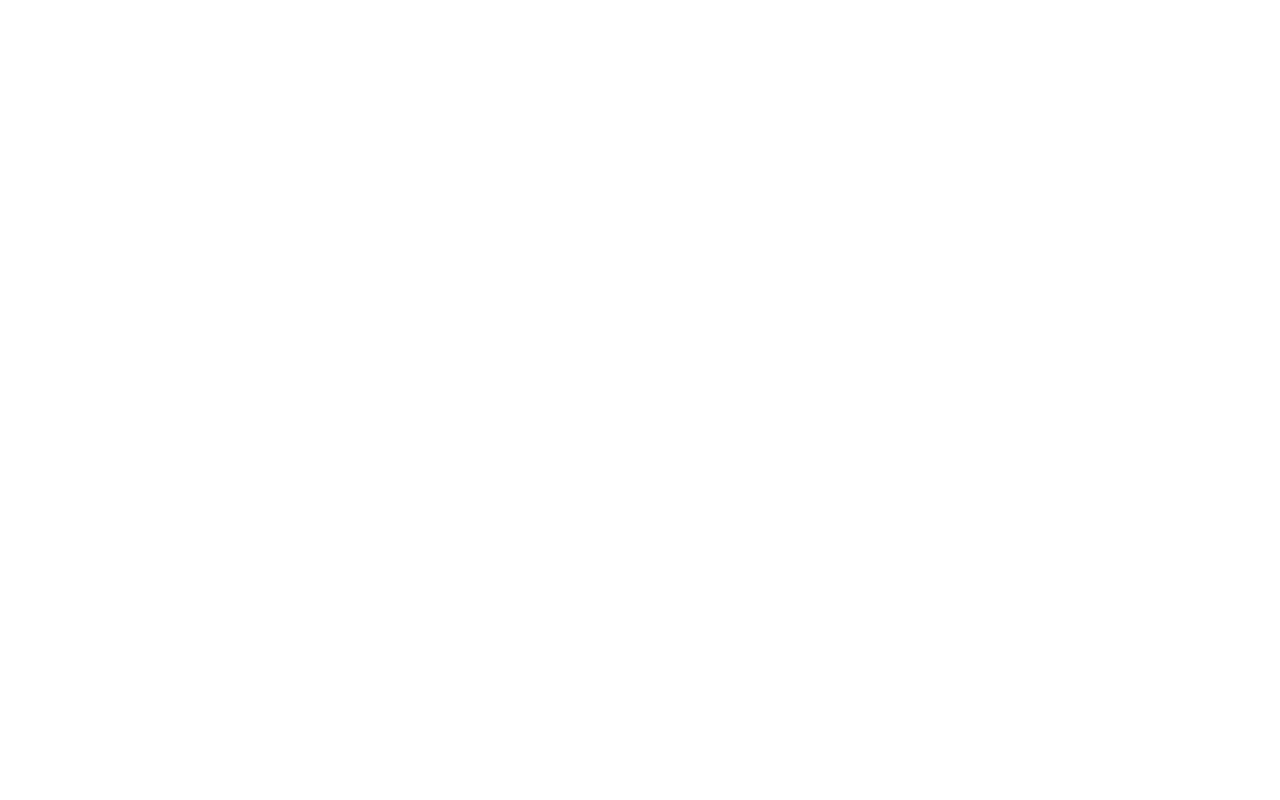
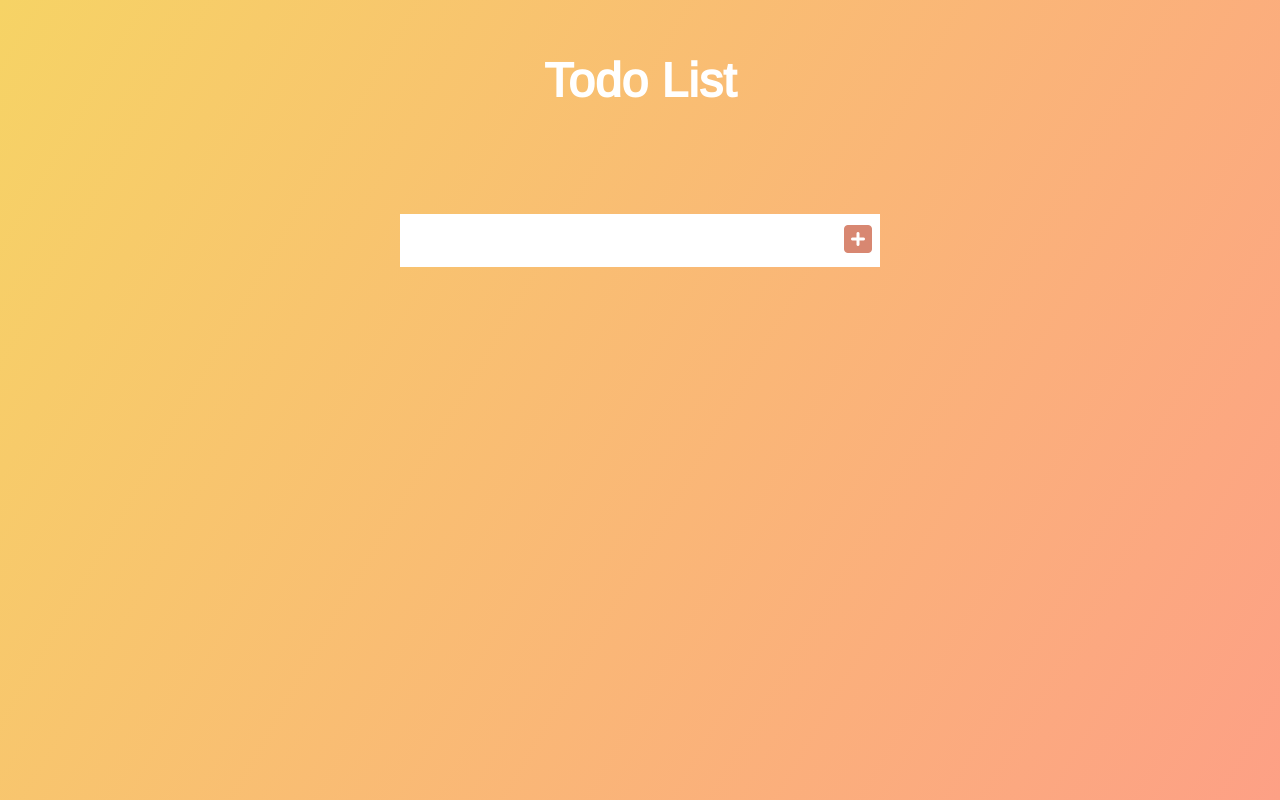
Before and after one commit to jdorta08/Todo, a plain HTML site: page index.html in a window 1280 px wide. Drawn offline with nearby package versions, Linux system fonts and the light colour scheme.

Commit message:
second commit

```diff
--- a/index.html
+++ b/index.html
@@ -19,6 +19,18 @@
     <title>Todo List</title>
   </head>
   <body>
+    <header>
+      <h1>Todo List</h1>
+    </header>
+    <form>
+      <input type="text" class="todo-input" />
+      <button type="submit" class="todo-button">
+        <i class="fas fa-plus-square"></i>
+      </button>
+    </form>
+    <div class="todo-container">
+      <ul class="todo-list"></ul>
+    </div>
     <script src="app.js"></script>
   </body>
 </html>
--- a/style.css
+++ b/style.css
@@ -0,0 +1,44 @@
+* {
+  margin: 0;
+  padding: 0;
+  box-sizing: border-box;
+}
+
+body {
+  background-image: linear-gradient(120deg, #f6d365, #fda085);
+  color: white;
+  font-family: "Arimo", sans-serif;
+  min-height: 100vh;
+}
+
+header {
+  font-size: 1.5rem;
+}
+
+header,
+form {
+  min-height: 20vh;
+  display: flex;
+  align-items: center;
+  justify-content: center;
+}
+
+form input,
+form button {
+  padding: 0.5rem;
+  font-size: 2rem;
+  border: none;
+  background: white;
+}
+
+form button {
+  color: #d88771;
+  background: white;
+  cursor: pointer;
+  transition: all 0.3s ease;
+}
+
+form button:hover {
+  background: #d88771;
+  color: white;
+}
```
